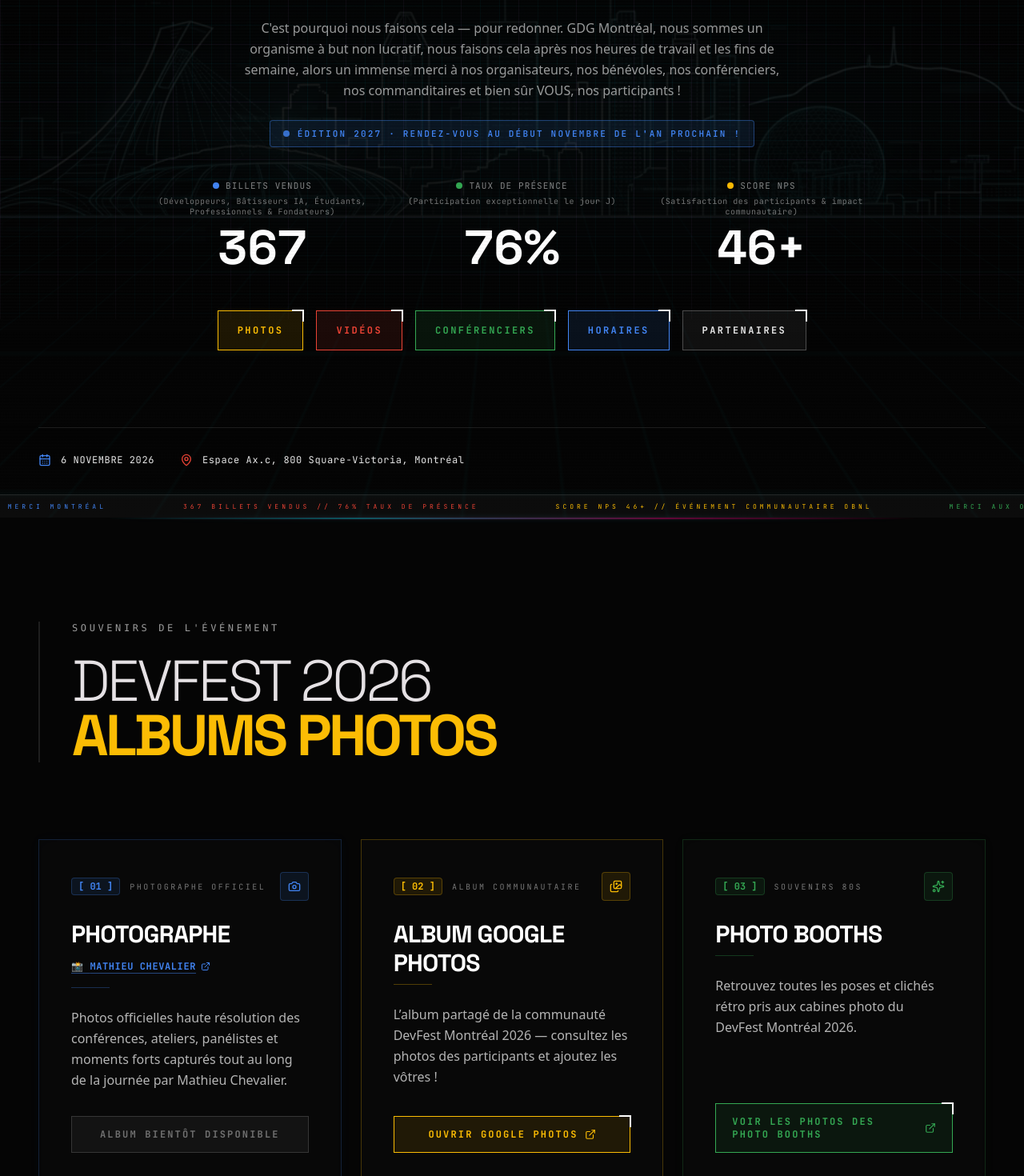
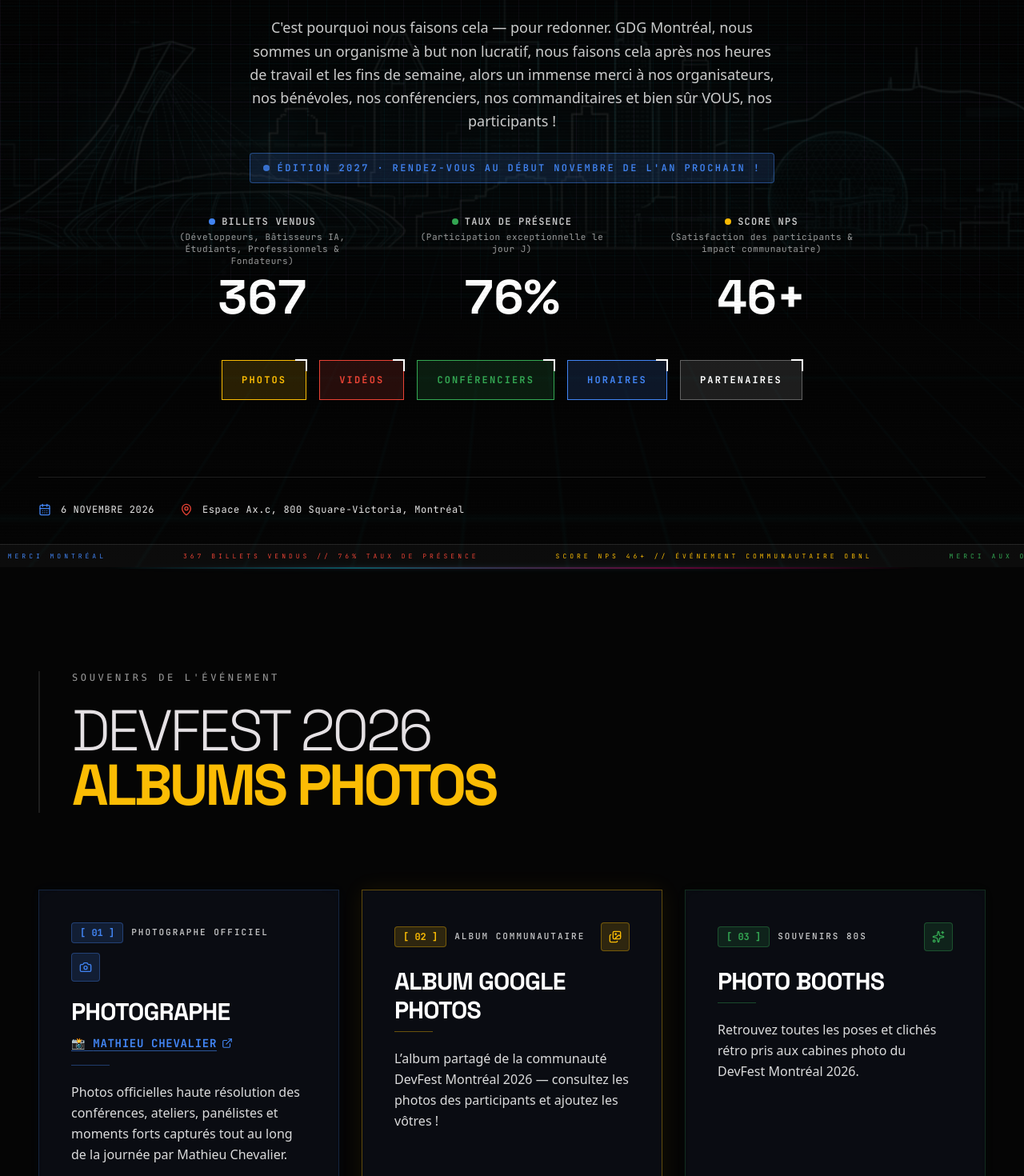
Before and after one commit to AndroidMontreal/DevFest2026, a Next.js app: page /fr in a window 1280 px wide. Shown: the part 401-1871 px from the top of the page at 80% size. Built offline with nearby package versions, Linux system fonts and the light colour scheme.

Commit message:
style(home): improve tablet portrait responsiveness and readability

```diff
--- a/src/components/home/hero-content.tsx
+++ b/src/components/home/hero-content.tsx
@@ -11,43 +11,46 @@ export function HeroContent({ hero, stats }: HeroContentProps) {
   const isFr = hero.tickets_btn === 'Billets';
 
   return (
-    <section className="relative z-30 flex flex-1 flex-col items-center justify-center px-6 pt-32 pb-24 text-center md:px-12 min-h-[85vh]">
+    <section className="relative z-30 flex flex-1 flex-col items-center justify-center px-5 pt-28 pb-16 text-center sm:px-8 sm:pt-32 sm:pb-24 md:px-12 min-h-[85vh]">
       <div className="flex w-full max-w-5xl flex-col items-center justify-center my-auto">
-        <div className="mb-6 flex items-center gap-6">
-          <div className="h-px w-12 bg-white/10 md:w-20" />
-          <span className="font-mono-tech text-xs md:text-sm tracking-[0.25em] text-white/80 font-semibold uppercase">
+        <div className="mb-5 flex items-center justify-center gap-4 sm:gap-6">
+          <div className="hidden sm:block h-px w-10 bg-white/15 md:w-20" />
+          <span className="font-mono-tech text-xs sm:text-sm tracking-[0.16em] sm:tracking-[0.24em] text-white/85 font-semibold uppercase leading-relaxed">
             {hero.phase}
           </span>
-          <div className="h-px w-12 bg-white/10 md:w-20" />
+          <div className="hidden sm:block h-px w-10 bg-white/15 md:w-20" />
         </div>
 
-        <h1 className="font-display text-6xl font-light tracking-tight text-white md:text-9xl retro-chromatic-text">
+        <h1 className="font-display text-5xl sm:text-6xl md:text-7xl lg:text-9xl font-light tracking-tight text-white retro-chromatic-text">
           {titleParts[0]}
           <span className="text-google-blue font-bold">MTL</span>
           {titleParts[1]}
         </h1>
 
         {/* Main Tagline (Sentence Case, Elegant and Modern) */}
-        <p className="font-display mt-6 max-w-3xl text-xl font-bold tracking-tight text-white md:text-3xl leading-snug">
+        <p className="font-display mt-6 max-w-3xl text-xl sm:text-2xl md:text-3xl font-bold tracking-tight text-white leading-snug">
           {hero.tagline}
         </p>
 
         {/* Supporting Description */}
-        <p className="font-sans mt-4 max-w-2xl text-sm md:text-base leading-relaxed text-white/60 mx-auto">
+        <p className="font-sans mt-4 max-w-2xl text-sm sm:text-base md:text-lg leading-relaxed text-white/80 mx-auto">
           {hero.description}
         </p>
 
         {/* 2027 Edition Hint Pill */}
-        <div className="mt-6 inline-flex items-center gap-2.5 rounded-sm border border-google-blue/40 bg-google-blue/10 px-4 py-2 font-mono-tech text-[11px] uppercase tracking-[0.2em] text-google-blue font-semibold">
-          <span className="h-2 w-2 rounded-full bg-google-blue animate-pulse" />
+        <div className="mt-6 inline-flex items-center gap-2.5 rounded-sm border border-google-blue/45 bg-google-blue/15 px-4 py-2.5 font-mono-tech text-[11px] sm:text-xs uppercase tracking-[0.16em] sm:tracking-[0.2em] text-google-blue font-semibold leading-snug">
+          <span className="h-2 w-2 shrink-0 rounded-full bg-google-blue animate-pulse" />
+          <span>
             {isFr
               ? "Édition 2027 · Rendez-vous au début novembre de l'an prochain !"
               : '2027 Edition · See you in early November of next year!'}
+          </span>
         </div>
 
         {/* Refined compact stats section (Large numbers, wider container to prevent wrapping) */}
-        <div className="mt-10 grid w-full max-w-4xl grid-cols-1 sm:grid-cols-3 gap-8 md:gap-10">
-          {[stats.attendees, stats.speakers, stats.talks].map((stat, i) => {
+        <div className="mt-10 grid w-full max-w-4xl grid-cols-1 sm:grid-cols-3 gap-6 sm:gap-6 md:gap-10">
+          {[stats.attendees, stats.speakers, stats.talks].map(
+            (stat, i) => {
               const colors = [
                 'bg-google-blue',
                 'bg-google-green',
@@ -64,18 +67,18 @@ export function HeroContent({ hero, stats }: HeroContentProps) {
               return (
                 <div
                   key={i}
-                className="flex flex-col items-center justify-between gap-2 transition-transform duration-300 hover:scale-105"
+                  className="flex flex-col items-center justify-between gap-2 rounded-sm border border-white/10 bg-white/[0.03] p-4 sm:border-0 sm:bg-transparent sm:p-0 transition-transform duration-300 hover:scale-105"
                 >
                   <div className="flex flex-col items-center">
                     <div className="flex items-center justify-center gap-2">
                       <div
                         className={`w-2 h-2 shrink-0 rounded-full ${colors[i]}`}
                       />
-                    <p className="font-mono-tech text-[11px] tracking-widest text-white/50 uppercase whitespace-nowrap">
+                      <p className="font-mono-tech text-xs tracking-widest text-white/80 font-semibold uppercase">
                         {mainLabel}
                       </p>
                     </div>
-                  <p className="mt-1 min-h-[16px] max-w-[260px] text-center font-mono-tech text-[10px] leading-snug tracking-wider text-white/45">
+                    <p className="mt-1 min-h-[16px] max-w-[260px] text-center font-mono-tech text-[11px] leading-snug tracking-wider text-white/60">
                       {subLabel}
                     </p>
                   </div>
@@ -84,38 +87,39 @@ export function HeroContent({ hero, stats }: HeroContentProps) {
                   </p>
                 </div>
               );
-          })}
+            },
+          )}
         </div>
 
         {/* CTA Buttons */}
-        <div className="mt-12 flex flex-wrap items-center justify-center gap-4">
+        <div className="mt-10 sm:mt-12 flex flex-wrap items-center justify-center gap-3 sm:gap-4">
           <a
             href="#photos"
-            className="inline-flex items-center border border-google-yellow bg-google-yellow/10 hover:bg-google-yellow/25 px-6 py-4 font-mono-tech text-xs uppercase tracking-[0.2em] text-google-yellow font-bold transition-all duration-300 hover:border-google-yellow hover:text-white hover:scale-[1.02] active:scale-[0.98] quad-border-tr hover:shadow-[0_0_25px_rgba(251,188,4,0.45)]"
+            className="inline-flex items-center border border-google-yellow bg-google-yellow/15 hover:bg-google-yellow/25 px-5 py-3.5 sm:px-6 sm:py-4 font-mono-tech text-xs uppercase tracking-[0.18em] text-google-yellow font-bold transition-all duration-300 hover:border-google-yellow hover:text-white hover:scale-[1.02] active:scale-[0.98] quad-border-tr hover:shadow-[0_0_25px_rgba(251,188,4,0.45)]"
           >
             Photos
           </a>
           <a
             href="#videos"
-            className="inline-flex items-center border border-google-red bg-google-red/10 hover:bg-google-red/25 px-6 py-4 font-mono-tech text-xs uppercase tracking-[0.2em] text-google-red font-bold transition-all duration-300 hover:border-google-red hover:text-white hover:scale-[1.02] active:scale-[0.98] quad-border-tr hover:shadow-[0_0_25px_rgba(234,67,53,0.45)]"
+            className="inline-flex items-center border border-google-red bg-google-red/15 hover:bg-google-red/25 px-5 py-3.5 sm:px-6 sm:py-4 font-mono-tech text-xs uppercase tracking-[0.18em] text-google-red font-bold transition-all duration-300 hover:border-google-red hover:text-white hover:scale-[1.02] active:scale-[0.98] quad-border-tr hover:shadow-[0_0_25px_rgba(234,67,53,0.45)]"
           >
             {isFr ? 'Vidéos' : 'Videos'}
           </a>
           <Link
             href="/speakers"
-            className="inline-flex items-center border border-google-green bg-google-green/10 hover:bg-google-green/25 px-6 py-4 font-mono-tech text-xs uppercase tracking-[0.2em] text-google-green font-bold transition-all duration-300 hover:border-google-green hover:text-white hover:scale-[1.02] active:scale-[0.98] quad-border-tr hover:shadow-[0_0_25px_rgba(52,168,83,0.45)]"
+            className="inline-flex items-center border border-google-green bg-google-green/15 hover:bg-google-green/25 px-5 py-3.5 sm:px-6 sm:py-4 font-mono-tech text-xs uppercase tracking-[0.18em] text-google-green font-bold transition-all duration-300 hover:border-google-green hover:text-white hover:scale-[1.02] active:scale-[0.98] quad-border-tr hover:shadow-[0_0_25px_rgba(52,168,83,0.45)]"
           >
             {hero.speakers_btn}
           </Link>
           <Link
             href="/schedule"
-            className="inline-flex items-center border border-google-blue bg-google-blue/10 hover:bg-google-blue/25 px-6 py-4 font-mono-tech text-xs uppercase tracking-[0.2em] text-google-blue font-bold transition-all duration-300 hover:border-google-blue hover:text-white hover:scale-[1.02] active:scale-[0.98] quad-border-tr hover:shadow-[0_0_25px_rgba(66,133,244,0.45)]"
+            className="inline-flex items-center border border-google-blue bg-google-blue/15 hover:bg-google-blue/25 px-5 py-3.5 sm:px-6 sm:py-4 font-mono-tech text-xs uppercase tracking-[0.18em] text-google-blue font-bold transition-all duration-300 hover:border-google-blue hover:text-white hover:scale-[1.02] active:scale-[0.98] quad-border-tr hover:shadow-[0_0_25px_rgba(66,133,244,0.45)]"
           >
             {hero.agenda_btn}
           </Link>
           <a
             href="#sponsors"
-            className="inline-flex items-center border border-white/25 bg-white/5 hover:bg-white/15 px-6 py-4 font-mono-tech text-xs uppercase tracking-[0.2em] text-white/90 font-bold transition-all duration-300 hover:border-white/50 hover:text-white hover:scale-[1.02] active:scale-[0.98] quad-border-tr hover:shadow-[0_0_25px_rgba(255,255,255,0.2)]"
+            className="inline-flex items-center border border-white/30 bg-white/10 hover:bg-white/20 px-5 py-3.5 sm:px-6 sm:py-4 font-mono-tech text-xs uppercase tracking-[0.18em] text-white font-bold transition-all duration-300 hover:border-white/50 hover:text-white hover:scale-[1.02] active:scale-[0.98] quad-border-tr hover:shadow-[0_0_25px_rgba(255,255,255,0.2)]"
           >
             {hero.sponsor_btn}
           </a>
--- a/src/components/home/home-landing.tsx
+++ b/src/components/home/home-landing.tsx
@@ -63,7 +63,7 @@ export function HomeLanding({ copy }: HomeLandingProps) {
       <div className="laser-divider" />
 
       {/* Gallery Section */}
-      <section className="mx-auto w-full max-w-[1440px] px-6 py-32 md:px-12">
+      <section className="mx-auto w-full max-w-[1440px] px-5 py-16 sm:px-8 sm:py-24 lg:px-12 lg:py-32">
         <SectionHeader
           subheading={copy.gallery.header.subheading}
           headingLine1={copy.gallery.header.heading.line1}
@@ -78,7 +78,7 @@ export function HomeLanding({ copy }: HomeLandingProps) {
       {/* Sponsors Section */}
       <section
         id="sponsors"
-        className="mx-auto w-full max-w-[1440px] px-6 py-32 md:px-12 scroll-mt-24"
+        className="mx-auto w-full max-w-[1440px] px-5 py-16 sm:px-8 sm:py-24 lg:px-12 lg:py-32 scroll-mt-24"
       >
         <SectionHeader
           subheading={copy.sponsors.header.subheading}
--- a/src/components/home/media-recap-section.tsx
+++ b/src/components/home/media-recap-section.tsx
@@ -33,12 +33,12 @@ export function MediaRecapSection() {
       href: PHOTO_ALBUM_LINKS.photographer,
       icon: Camera,
       accentText: 'text-google-blue',
-      accentBg: 'bg-google-blue/10',
-      accentBorder: 'border-google-blue/25',
+      accentBg: 'bg-google-blue/15',
+      accentBorder: 'border-google-blue/35',
       panelClass: 'neon-panel-blue',
-      lineColor: 'bg-google-blue/30',
+      lineColor: 'bg-google-blue/40',
       btnClass:
-        'border-google-blue bg-google-blue/10 text-google-blue hover:bg-google-blue hover:text-white hover:shadow-[0_0_20px_rgba(66,133,244,0.4)]',
+        'border-google-blue bg-google-blue/15 text-google-blue hover:bg-google-blue hover:text-white hover:shadow-[0_0_20px_rgba(66,133,244,0.4)]',
     },
     {
       id: '02',
@@ -52,13 +52,13 @@ export function MediaRecapSection() {
       href: PHOTO_ALBUM_LINKS.googlePhotos,
       icon: Images,
       accentText: 'text-google-yellow',
-      accentBg: 'bg-google-yellow/10',
-      accentBorder: 'border-google-yellow/25',
+      accentBg: 'bg-google-yellow/15',
+      accentBorder: 'border-google-yellow/35',
       panelClass:
-        'border border-google-yellow/25 hover:border-google-yellow/50',
-      lineColor: 'bg-google-yellow/30',
+        'border border-google-yellow/35 hover:border-google-yellow/60 shadow-[0_0_25px_rgba(251,188,4,0.08)]',
+      lineColor: 'bg-google-yellow/40',
       btnClass:
-        'border-google-yellow bg-google-yellow/10 text-google-yellow hover:bg-google-yellow hover:text-black hover:shadow-[0_0_20px_rgba(251,188,4,0.4)]',
+        'border-google-yellow bg-google-yellow/15 text-google-yellow hover:bg-google-yellow hover:text-black hover:shadow-[0_0_20px_rgba(251,188,4,0.4)]',
     },
     {
       id: '03',
@@ -74,12 +74,12 @@ export function MediaRecapSection() {
       href: PHOTO_ALBUM_LINKS.photoBooth,
       icon: Sparkles,
       accentText: 'text-google-green',
-      accentBg: 'bg-google-green/10',
-      accentBorder: 'border-google-green/25',
+      accentBg: 'bg-google-green/15',
+      accentBorder: 'border-google-green/35',
       panelClass: 'neon-panel-green',
-      lineColor: 'bg-google-green/30',
+      lineColor: 'bg-google-green/40',
       btnClass:
-        'border-google-green bg-google-green/10 text-google-green hover:bg-google-green hover:text-white hover:shadow-[0_0_20px_rgba(52,168,83,0.4)]',
+        'border-google-green bg-google-green/15 text-google-green hover:bg-google-green hover:text-white hover:shadow-[0_0_20px_rgba(52,168,83,0.4)]',
     },
   ];
 
@@ -88,7 +88,7 @@ export function MediaRecapSection() {
       {/* Photo Albums Section */}
       <section
         id="photos"
-        className="mx-auto w-full max-w-[1440px] px-6 py-32 md:px-12 scroll-mt-24"
+        className="mx-auto w-full max-w-[1440px] px-5 py-16 sm:px-8 sm:py-24 lg:px-12 lg:py-32 scroll-mt-24"
       >
         <SectionHeader
           subheading={
@@ -99,23 +99,23 @@ export function MediaRecapSection() {
           headingLine2ClassName="text-google-yellow"
         />
 
-        <div className="grid grid-cols-1 gap-6 md:grid-cols-3">
+        <div className="grid grid-cols-1 gap-6 lg:grid-cols-3 lg:gap-7">
           {photoAlbums.map((album) => {
             const Icon = album.icon;
             return (
               <div
                 key={album.id}
-                className={`group relative overflow-hidden bg-[#0a0a0a]/60 p-8 md:p-10 quad-border-tr transition-all duration-300 flex flex-col justify-between ${album.panelClass}`}
+                className={`group relative overflow-hidden bg-[#0c0e14]/90 backdrop-blur-md p-6 sm:p-8 lg:p-7 xl:p-10 quad-border-tr transition-all duration-300 flex flex-col justify-between ${album.panelClass}`}
               >
                 <div>
-                  <div className="flex items-center justify-between gap-3 mb-6">
-                    <div className="flex items-center gap-3">
+                  <div className="flex flex-wrap items-center justify-between gap-3 mb-5">
+                    <div className="flex flex-wrap items-center gap-2.5">
                       <span
-                        className={`font-mono-tech text-xs font-bold ${album.accentText} ${album.accentBg} px-2 py-0.5 rounded border ${album.accentBorder}`}
+                        className={`font-mono-tech text-xs font-bold ${album.accentText} ${album.accentBg} px-2.5 py-1 rounded border ${album.accentBorder}`}
                       >
                         [ {album.id} ]
                       </span>
-                      <span className="font-mono-tech text-[10px] tracking-[0.25em] text-white/45 uppercase">
+                      <span className="font-mono-tech text-[11px] tracking-[0.18em] text-white/75 uppercase font-semibold">
                         {album.badge}
                       </span>
                     </div>
@@ -126,7 +126,7 @@ export function MediaRecapSection() {
                     </div>
                   </div>
 
-                  <h3 className="font-display text-2xl md:text-3xl font-bold tracking-tight text-white uppercase mb-2">
+                  <h3 className="font-display text-2xl sm:text-3xl lg:text-2xl xl:text-3xl font-bold tracking-tight text-white uppercase mb-2">
                     {album.title}
                   </h3>
                   {'creditName' in album && album.creditName && (
@@ -135,17 +135,17 @@ export function MediaRecapSection() {
                         href={album.creditUrl}
                         target="_blank"
                         rel="noopener noreferrer"
-                        className="inline-flex items-center gap-1.5 font-mono-tech text-xs font-bold uppercase tracking-wider text-google-blue hover:text-white underline decoration-google-blue/50 underline-offset-4 transition-colors"
+                        className="inline-flex items-center gap-1.5 font-mono-tech text-xs sm:text-sm font-bold uppercase tracking-wider text-google-blue hover:text-white underline decoration-google-blue/60 underline-offset-4 transition-colors"
                       >
                         <span>📸 {album.creditName}</span>
-                        <ExternalLink className="h-3 w-3 shrink-0" />
+                        <ExternalLink className="h-3.5 w-3.5 shrink-0" />
                       </a>
                     </div>
                   )}
                   <div
-                    className={`w-12 h-[1px] ${album.lineColor} mb-6 group-hover:w-24 transition-all duration-500`}
+                    className={`w-12 h-[1px] ${album.lineColor} mb-5 group-hover:w-24 transition-all duration-500`}
                   />
-                  <p className="font-sans text-sm md:text-base leading-relaxed text-white/70 group-hover:text-white/90 transition-colors mb-8">
+                  <p className="font-sans text-base leading-relaxed text-white/85 group-hover:text-white transition-colors mb-8">
                     {album.description}
                   </p>
                 </div>
@@ -156,15 +156,15 @@ export function MediaRecapSection() {
                       href={album.href}
                       target="_blank"
                       rel="noopener noreferrer"
-                      className={`inline-flex w-full items-center justify-center gap-2 border px-5 py-3.5 font-mono-tech text-xs font-bold uppercase tracking-[0.18em] transition-all duration-300 quad-border-tr ${album.btnClass}`}
+                      className={`inline-flex w-full items-center justify-center gap-2.5 border px-5 py-4 text-center font-mono-tech text-xs font-bold uppercase tracking-[0.14em] leading-snug transition-all duration-300 quad-border-tr ${album.btnClass}`}
                     >
                       <span>{album.ctaLabel}</span>
-                      <ExternalLink className="h-3.5 w-3.5 shrink-0" />
+                      <ExternalLink className="h-4 w-4 shrink-0" />
                     </a>
                   ) : (
                     <span
                       aria-disabled="true"
-                      className="inline-flex w-full items-center justify-center gap-2 border border-white/15 bg-white/5 px-5 py-3.5 font-mono-tech text-xs font-bold uppercase tracking-[0.18em] text-white/40 cursor-not-allowed select-none"
+                      className="inline-flex w-full items-center justify-center gap-2 border border-white/20 bg-white/[0.06] px-5 py-4 text-center font-mono-tech text-xs font-bold uppercase tracking-[0.14em] leading-snug text-white/55 cursor-not-allowed select-none"
                     >
                       <span>{album.comingSoonLabel}</span>
                     </span>
@@ -182,7 +182,7 @@ export function MediaRecapSection() {
       {/* Videos Section */}
       <section
         id="videos"
-        className="mx-auto w-full max-w-[1440px] px-6 py-32 md:px-12 scroll-mt-24"
+        className="mx-auto w-full max-w-[1440px] px-5 py-16 sm:px-8 sm:py-24 lg:px-12 lg:py-32 scroll-mt-24"
       >
         <SectionHeader
           subheading={
@@ -193,15 +193,15 @@ export function MediaRecapSection() {
           headingLine2ClassName="text-google-red"
         />
 
-        <div className="group relative overflow-hidden bg-[#0a0a0a]/60 p-8 md:p-12 quad-border-tr neon-panel-red transition-all duration-300">
+        <div className="group relative overflow-hidden bg-[#0c0e14]/90 backdrop-blur-md p-6 sm:p-8 lg:p-12 quad-border-tr neon-panel-red transition-all duration-300">
           <div className="flex flex-col lg:flex-row lg:items-center justify-between gap-8">
             <div className="max-w-2xl space-y-4">
               <div className="flex flex-wrap items-center gap-3">
-                <span className="inline-flex items-center gap-2 font-mono-tech text-xs font-bold text-google-red bg-google-red/10 px-2.5 py-1 rounded border border-google-red/25">
+                <span className="inline-flex items-center gap-2 font-mono-tech text-xs font-bold text-google-red bg-google-red/15 px-3 py-1 rounded border border-google-red/35">
                   <Video className="h-3.5 w-3.5" />
                   <span>YOUTUBE // @GDGMONTREAL</span>
                 </span>
-                <span className="inline-flex items-center gap-2 font-mono-tech text-xs font-bold text-google-yellow bg-google-yellow/10 px-2.5 py-1 rounded border border-google-yellow/30">
+                <span className="inline-flex items-center gap-2 font-mono-tech text-xs font-bold text-google-yellow bg-google-yellow/15 px-3 py-1 rounded border border-google-yellow/35">
                   <span className="h-2 w-2 rounded-full bg-google-yellow animate-pulse" />
                   <span>
                     {isFr
@@ -217,7 +217,7 @@ export function MediaRecapSection() {
                   : 'GDG Montréal YouTube Channel'}
               </h3>
 
-              <p className="font-sans text-sm md:text-base leading-relaxed text-white/75">
+              <p className="font-sans text-base leading-relaxed text-white/85">
                 {isFr
                   ? "Les vidéos des conférences et sessions du DevFest MTL '26 seront bientôt disponibles dans l'onglet Vidéos de notre chaîne YouTube officielle GDG Montréal."
                   : "The DevFest MTL '26 talk and session videos will be available soon in the Videos tab on our official GDG Montréal YouTube channel."}
@@ -229,7 +229,7 @@ export function MediaRecapSection() {
                 href={YOUTUBE_CHANNEL_URL}
                 target="_blank"
                 rel="noopener noreferrer"
-                className="inline-flex items-center justify-center gap-3 border border-google-red bg-google-red/10 hover:bg-google-red px-7 py-4 font-mono-tech text-xs sm:text-sm font-bold uppercase tracking-[0.2em] text-google-red hover:text-white transition-all duration-300 quad-border-tr hover:shadow-[0_0_25px_rgba(234,67,53,0.45)]"
+                className="inline-flex w-full sm:w-auto items-center justify-center gap-3 border border-google-red bg-google-red/15 hover:bg-google-red px-7 py-4 text-center font-mono-tech text-xs sm:text-sm font-bold uppercase tracking-[0.16em] text-google-red hover:text-white transition-all duration-300 quad-border-tr hover:shadow-[0_0_25px_rgba(234,67,53,0.45)]"
               >
                 <svg
                   viewBox="0 0 24 24"
```
Also changed, not shown: src/components/home/about-section.tsx (+7 -7 lines). Lines whose indentation alone changed are shown as unchanged.
